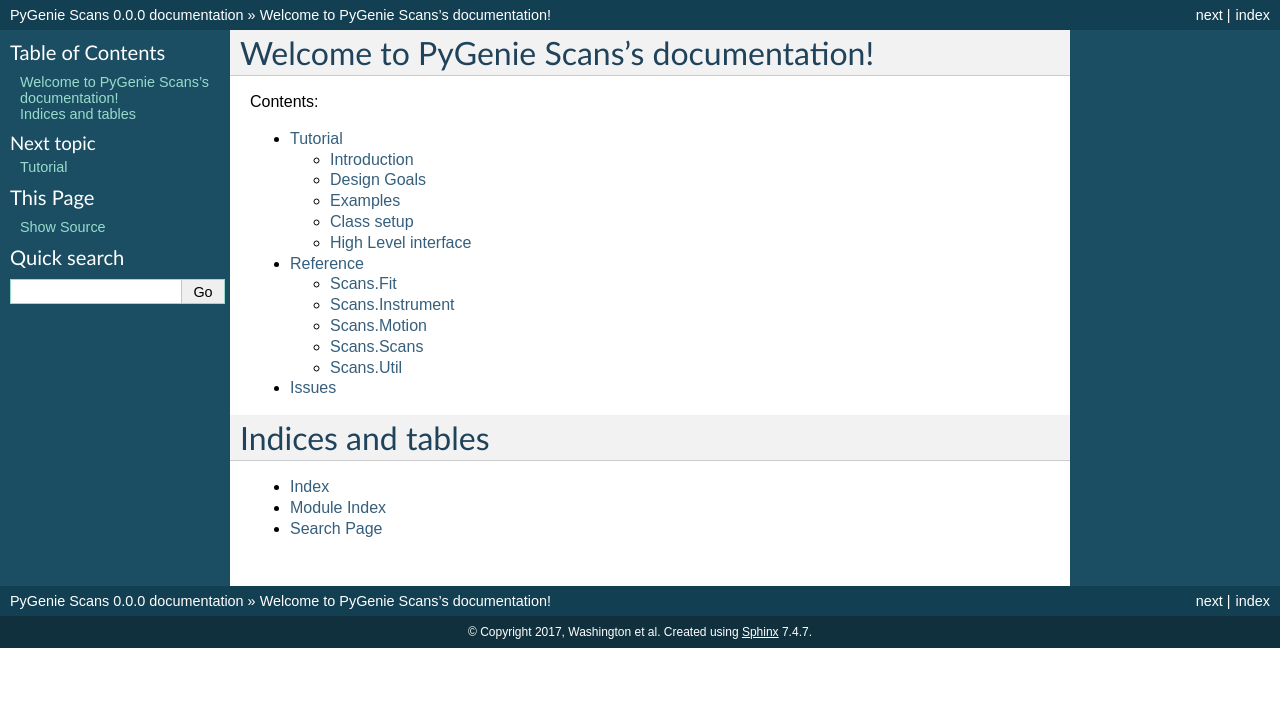
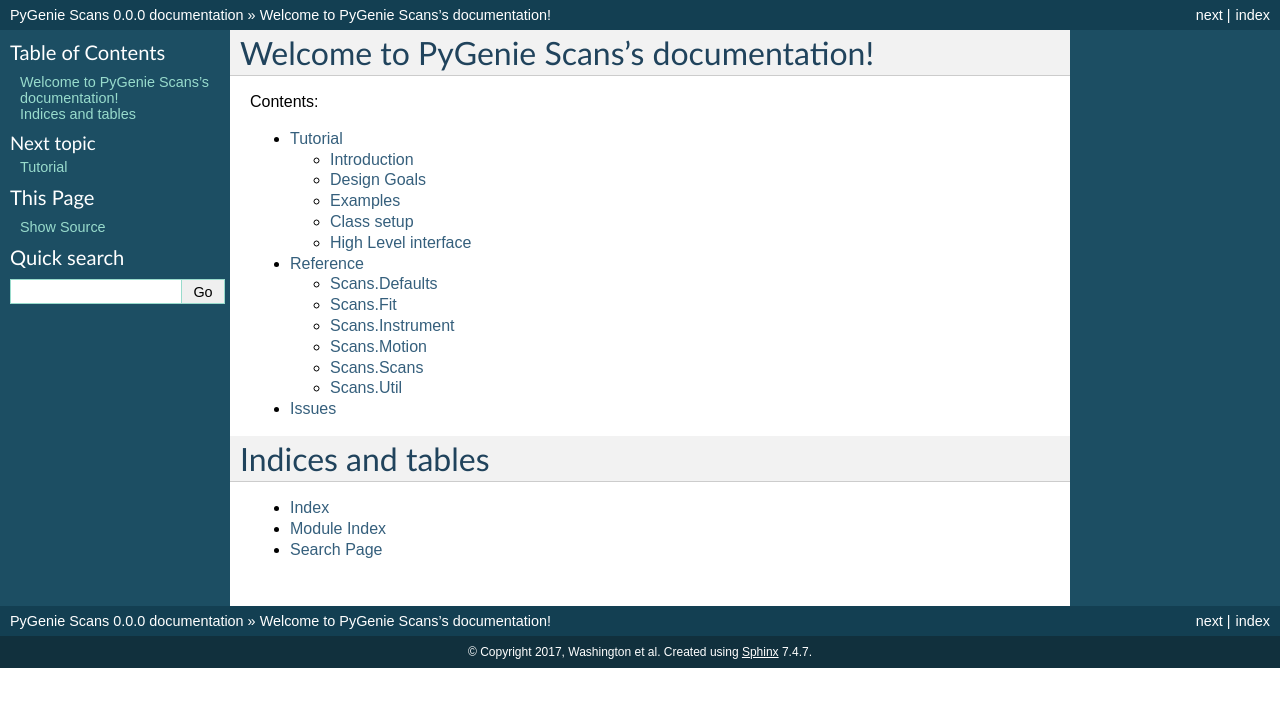
Before and after one commit to PyGenie-Scans/Scans, a Sphinx documentation site: the page built from doc/source/index.rst, in a window 1280 px wide. Shown: the top 707 px of the page. Built offline with Sphinx 7.4.7, drawn with Linux system fonts in a browser that asks for light colours.

Commit message:
Add Defaults module to documentation

```diff
--- a/doc/source/reference.rst
+++ b/doc/source/reference.rst
@@ -3,6 +3,11 @@
 
 This is the auto-generated reference from the doc strings in the
 source code.
+
+Scans.Defaults
+--------------
+.. automodule:: Scans.Defaults
+   :members:
 
 Scans.Fit
 ---------
```
